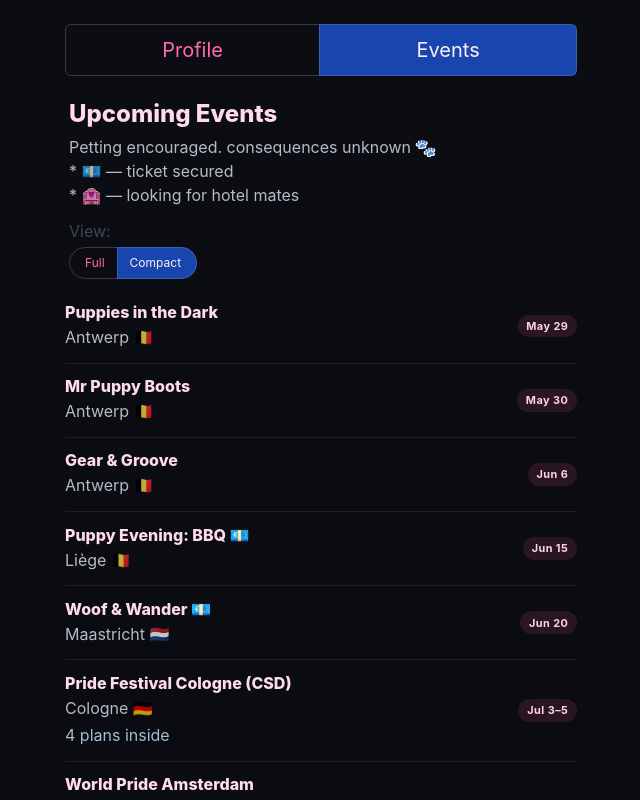
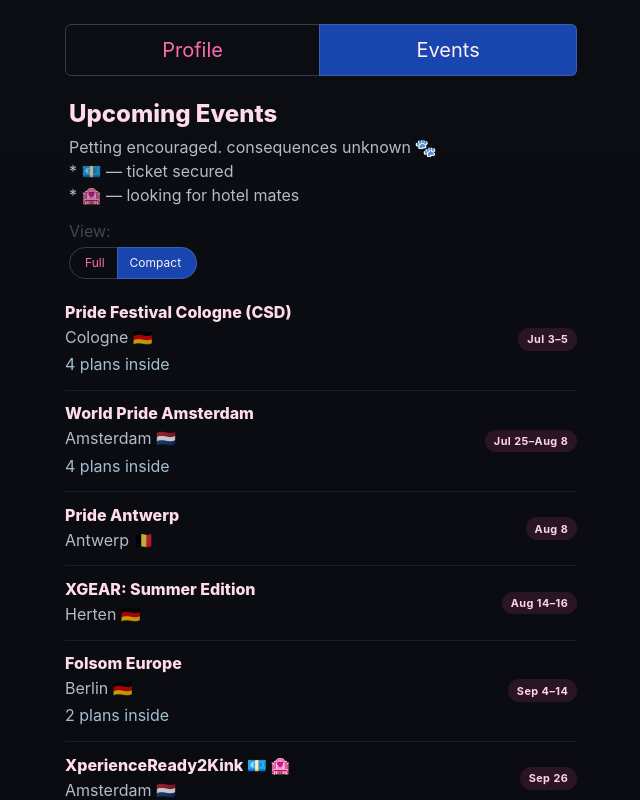
Before and after one commit to pup-softlock/pup-softlock-landing, a Nuxt app: page /events in a window 1280 px wide. Shown: the top 800 px of the page, without its empty margins (319-959 px from the left). Built offline with nearby package versions, Linux system fonts and the light colour scheme.

Commit message:
update events

```diff
--- a/app/data/events.ts
+++ b/app/data/events.ts
@@ -1,31 +1,6 @@
 import type { EventItem } from "~/types/events";
 
 export const EVENTS: EventItem[] = [
-  {
-    date: { start: { month: "May", day: 29 } },
-    title: "Puppies in the Dark",
-    location: "The Boots, Antwerp, Belgium 🇧🇪",
-  },
-  {
-    date: { start: { month: "May", day: 30 } },
-    title: "Mr Puppy Boots",
-    location: "The Boots, Antwerp, Belgium 🇧🇪",
-  },
-  {
-    date: { start: { month: "Jun", day: 6 } },
-    title: "Gear & Groove",
-    location: "The Boots, Antwerp, Belgium 🇧🇪",
-  },
-  {
-    date: { start: { month: "Jun", day: 15 } },
-    title: "Puppy Evening: BBQ 💶",
-    location: "Liège, Belgium 🇧🇪",
-  },
-  {
-    date: { start: { month: "Jun", day: 20 } },
-    title: "Woof & Wander 💶",
-    location: "Café Rose, Maastricht, The Netherlands 🇳🇱",
-  },
   {
     date: {
       start: { month: "Jul", day: 3 },
@@ -83,14 +58,17 @@
   },
   {
     date: { start: { month: "Aug", day: 8 } },
-    title: "Either Pride Antwerp, or Puppy Park, or World Puppy and Furry Walk",
-    location: "Antwerp 🇧🇪 / Mannheim 🇩🇪 / Amsterdam 🇳🇱",
+    title: "Pride Antwerp",
+    location: "Antwerp, Belgium 🇧🇪",
   },
-  // {
-  //   date: { start: { month: "Aug", day: 8 } },
-  //   title: "Puppy Park",
-  //   location: "Mannheim, Germany 🇩🇪",
-  // },
+  {
+    date: {
+      start: { month: "Aug", day: 14 },
+      end: { month: "Aug", day: 16 },
+    },
+    title: "XGEAR: Summer Edition",
+    location: "Herten, Germany 🇩🇪",
+  },
   {
     date: {
       start: { month: "Sep", day: 4 },
--- a/app/data/past-events.ts
+++ b/app/data/past-events.ts
@@ -16,6 +16,26 @@
   {
     year: "2026",
     items: [
+      {
+        title: "Woof & Wander",
+        location: "Café Rose, Maastricht 🇳🇱",
+        dates: "Jun",
+      },
+      {
+        title: "Gear & Groove",
+        location: "The Boots, Antwerp 🇧🇪",
+        dates: "Jun",
+      },
+      {
+        title: "Mr Puppy Boots",
+        location: "The Boots, Antwerp 🇧🇪",
+        dates: "May",
+      },
+      {
+        title: "Puppies in the Dark",
+        location: "The Boots, Antwerp 🇧🇪",
+        dates: "May",
+      },
       {
         title: "XGEAR: Pride Edition",
         location: "Herten 🇩🇪",
```
